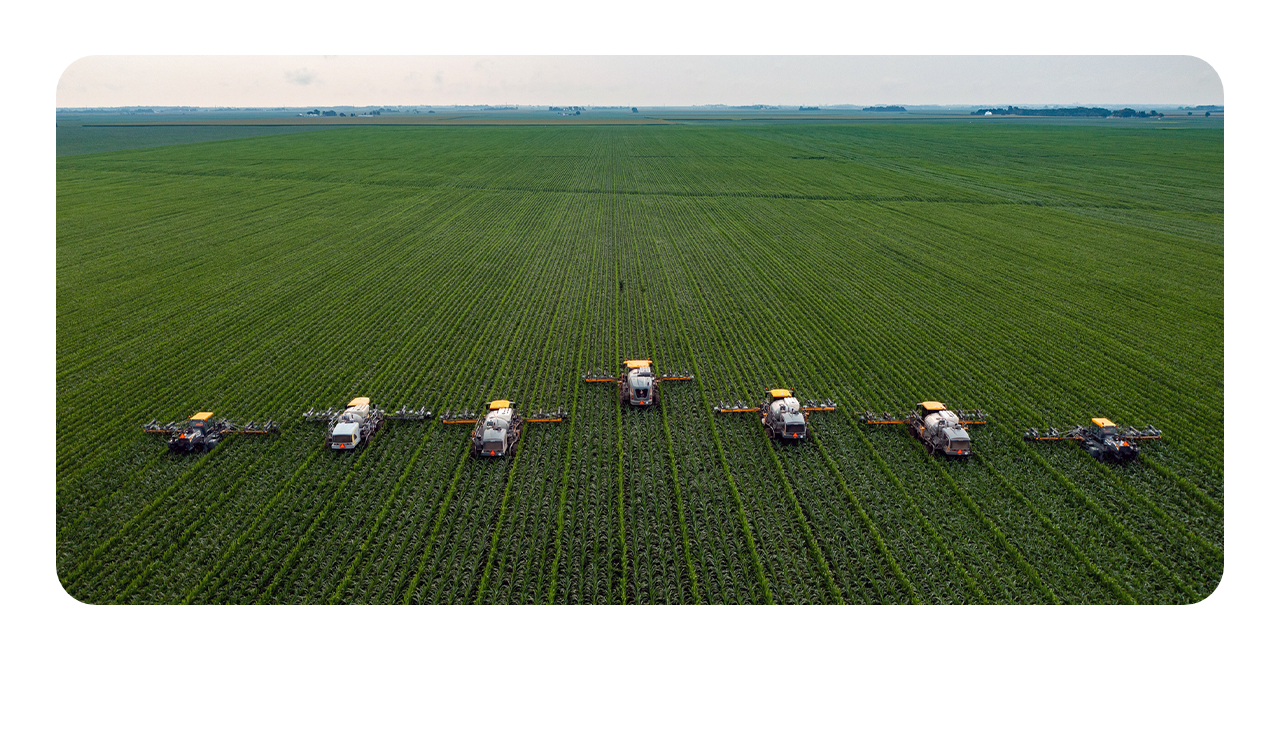
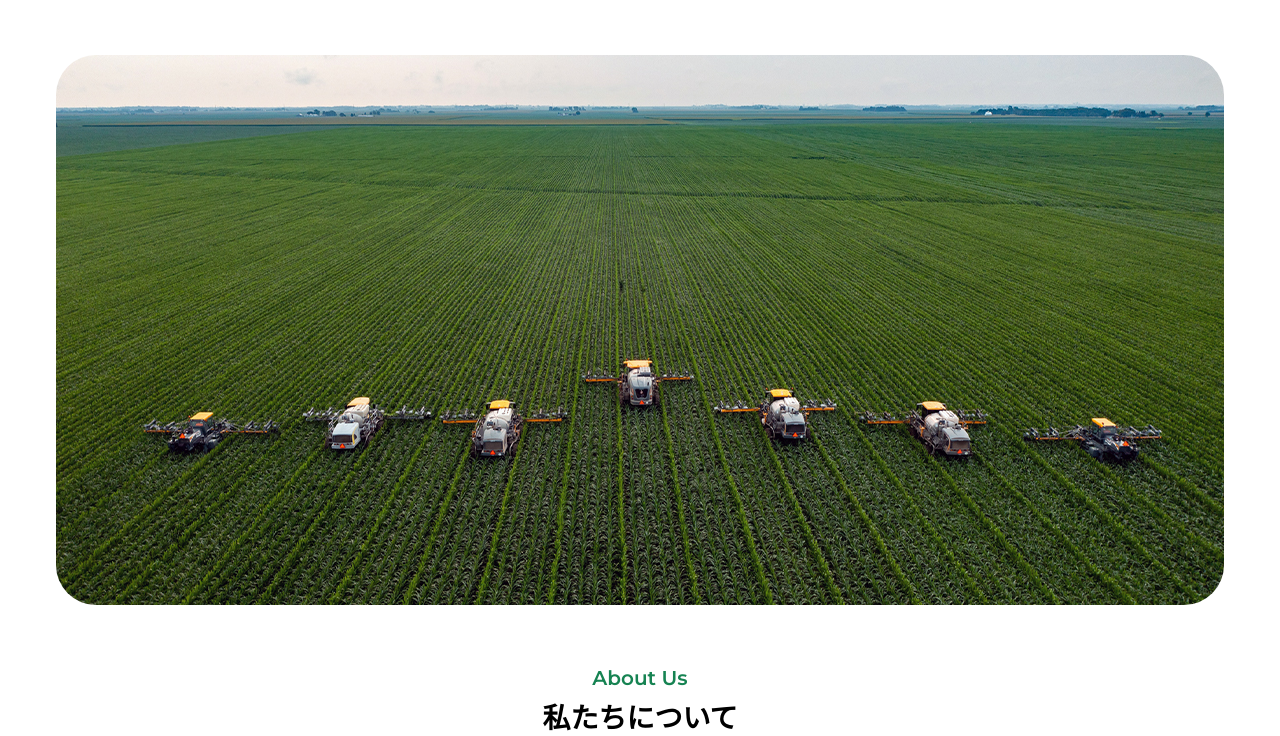
Before and after one commit to aux88/website4, a plain HTML site: page index.html in a window 1280 px wide. Shown: the part 243-979 px from the top of the page. Before the commit the page ends 848 px from the top, so only its background shows below. Drawn offline with nearby package versions, Linux system fonts and the light colour scheme; some packages are replaced by stand-ins of ours.

Commit message:
タイトル部品の実装

```diff
--- a/assets/style/main.css
+++ b/assets/style/main.css
@@ -45,6 +45,36 @@ li {
     font-family: Montserrat, sans-serif;
     font-style: normal;
     font-weight: 700;
+}
+
+.about__container {
+    margin: 0 112px;
+}
+
+.u-title {
+    text-align: center;
+}
+
+.u-title--en {
+    margin-bottom: 6px;
+    font-size: 16px;
+    color: #168352;
+}
+
+.u-title--ja {
+    font-size: 20px;
+    font-weight: 700;
+}
+
+@media(min-width:768px) {
+    .u-title--en {
+        margin-bottom: 10px;
+        font-size: 20px;
+    }
+
+    .u-title--ja {
+        font-size: 28px;
+    }
 }
 
 /* ヘッダー
@@ -192,11 +222,13 @@ li {
 
 .main-visual {
     padding-top: 63px;
+    padding-bottom: 36px;
 }
 
 @media(min-width:768px) {
     .main-visual {
         padding-top: 114px;
+        padding-bottom: 30px;
     }
 }
 
@@ -265,14 +297,28 @@ li {
 
 .main-visual__image {
     display: block;
-    width: 1000px;
+    width: calc(1000/390*100vw);
     object-fit: cover;
-    object-position: -321px -45px;
+    object-position: calc(-321/390*100vw) calc(-45/390*100vw);
 }
 
 @media(min-width: 768px) {
     .main-visual__image {
-        width: 1176px;
+        width: min(1176px, calc(1176/1200*100vw));
+        max-width: 1176px;
         object-position: -3px -62px;
     }
 }
+
+/* about
+------------------------------------- */
+
+.about {
+    padding-top: 16px;
+}
+
+@media(min-width: 768px) {
+    .about {
+        padding-top: 31px;
+    }
+}
--- a/index.html
+++ b/index.html
@@ -71,7 +71,16 @@
                     </div>
                 </div>
             </section>
-
+            <section class="about">
+                <div class="contents-width">
+                    <div class="about__container">
+                        <h2 class="u-title">
+                            <div class="u-title--en montserrat-semibold">About Us</div>
+                            <div class="u-title--ja">私たちについて</div>
+                        </h2>
+                    </div>
+                </div>
+            </section>
         </main>
         <footer>
 
```
